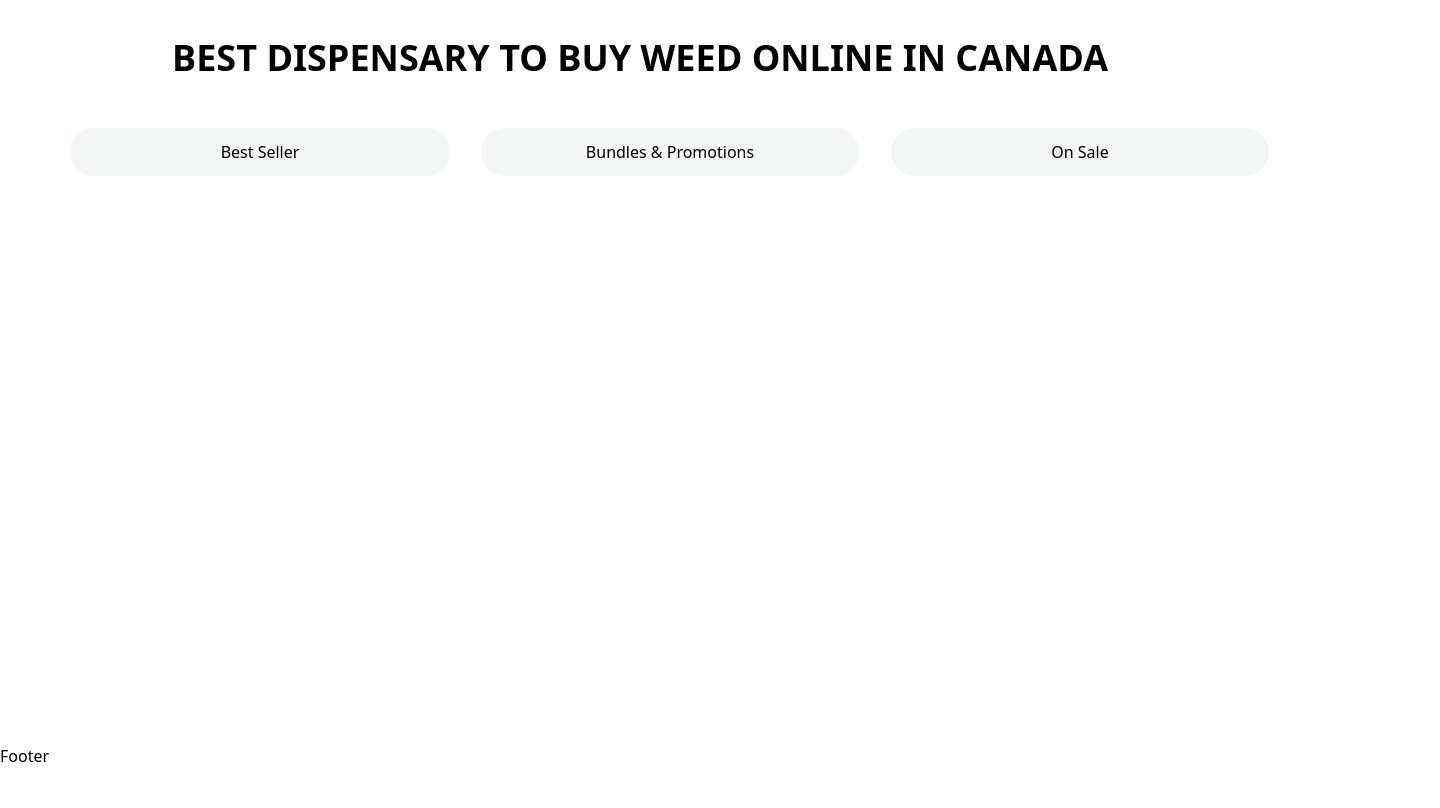
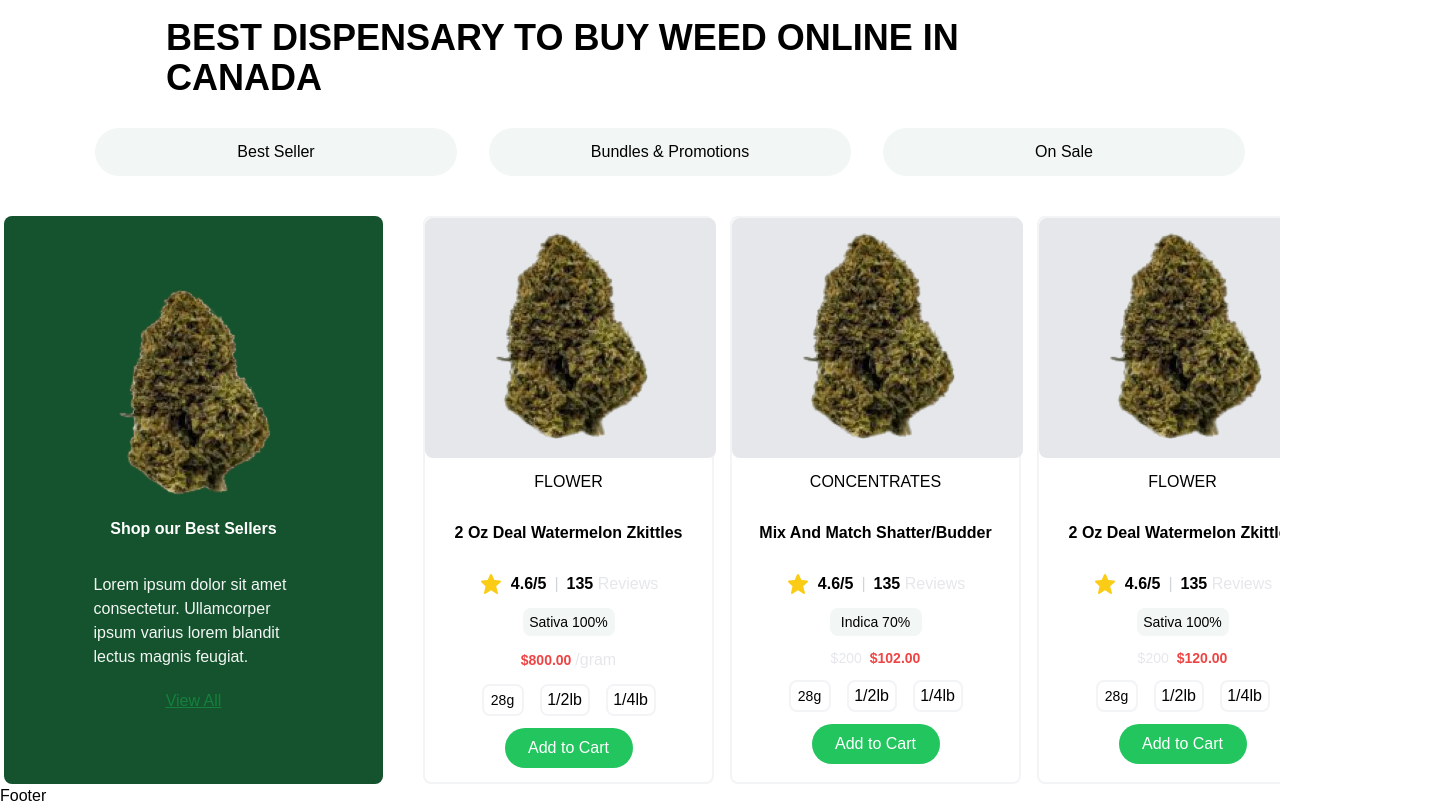
Before and after one commit to GboyegaAkere/medcannis, a React (Vite) app: page / in a window 1280 px wide. Shown: the part 1220-2028 px from the top of the page, 1440 px wide, since content can reach past the window. Before the commit the page ends 1988 px from the top, so only its background shows below. Built offline with nearby package versions, Linux system fonts and the light colour scheme.

Commit message:
working on the product section

```diff
--- a/src/components/BestSeller.jsx
+++ b/src/components/BestSeller.jsx
@@ -1,11 +1,13 @@
 import React from 'react'
+import Weed1 from "../assets/images/weed1.png"
+import {BiSolidStar} from "react-icons/bi"
 
 const BestSeller = () => {
   return (
     <div>
-        <div className='w-[434px] h-[40px] md:w-[1200px] md:h-[48px] flex flex-row justify-center items-center gap-8 md:ml-[70px]'>
+        <div className='w-[434px] h-[40px] md:w-[1200px] md:h-[48px] flex flex-row  px-[25px] md:mx-auto justify-center items-center gap-8 md:ml-[70px] scrollbar'>
             <div className='w-[378px] h-[48px] bg-sec flex items-center justify-center rounded-full'>
-                <button>Best Seller</button>
+                <button className=''>Best Seller</button>
             </div>
             <div className='w-[378px] h-[48px] bg-sec flex items-center justify-center rounded-full'>
                 <button>Bundles & Promotions</button>
@@ -15,7 +17,138 @@ const BestSeller = () => {
             </div>
         </div>
 
-        <div className='w-[1348px] h-[568px]'>
+        <div className='w-[1348px] h-[568px] md:justify-center md:mx-auto gap-4 flex  md:flex-row md:items-center flex-col mt-10 '>
+            <div className='w-[379px] h-[568px] mx-10 md:mx-auto bg-green-900 gap-4 flex flex-col items-center justify-center rounded-lg'>
+                <div className='w-[213px] h-[213px]'>
+                    <img src={Weed1} alt="" />
+                </div>
+                <div className='flex flex-col items-center justify-center gap-8'>
+                    <p className='font-bold text-white'>Shop our Best Sellers</p>
+                    <div className='w-[200px] h-[84px] '>
+                     <p className='text-sec'>Lorem ipsum dolor sit amet consectetur. Ullamcorper ipsum varius lorem blandit lectus magnis feugiat.</p>
+                    </div>
+                    <p className='text-green-700 underline'> <a href="">View All</a></p>
+                </div>
+            </div>
+
+           <div className='flex flex-row items-center mx-5  gap-4'>
+                <div className='md:w-[291px] h-[568px] mx-5 md:mx-auto border-2 border-gray-100 rounded-lg w-[379px]'>
+                        <div className='w-[379px] md:w-[291px] rounded-lg h-[240px] bg-gray-200 flex items-center justify-center'>
+                            <img src={Weed1} alt="" />
+                        </div>
+                        <div className='flex flex-col items-center justify-center gap-3 mt-3'>
+                            <p>FLOWER</p>
+                            <div className='w-[291px] h-[54px] flex flex-col items-center justify-center px-5'>
+                                <p className='font-bold'>2 Oz Deal Watermelon Zkittles </p>
+                            </div>
+                            <div className='flex flex-row items-center gap-2'>
+                                <p className='text-yellow-400 text-2xl'><BiSolidStar/></p>
+                                <p className='font-bold'>4.6/5</p>
+                                <p className='text-gray-300'>|</p>
+                                <p><span className='font-bold'>135</span> <span className='text-gray-200'>Reviews</span></p>
+                            </div>
+                            <div className='w-[92px] h-[28px] bg-sec flex items-center justify-center rounded-lg'>
+                                <p className='text-sm'>Sativa 100%</p>
+                            </div>
+                            <div>
+                                <span className='text-red-500 font-bold text-sm'>$800.00 </span>
+                                <span className='text-gray-200'>/gram</span>
+                            </div>
+                            <div className='flex flex-row items-center justify-center gap-4'>
+                                <div className='w-[42px] h-[32px] border-2 border-gray-100 flex items-center justify-center rounded-lg'>
+                                    <p className='text-sm'>28g</p>
+                                </div>
+                                <div className='w-[50px] h-[32px] border-2 border-gray-100 flex items-center justify-center rounded-lg'>
+                                    <p>1/2lb</p>
+                                </div>
+                                <div className='w-[50px] h-[32px] border-2 border-gray-100 flex items-center justify-center rounded-lg'>
+                                    <p>1/4lb</p>
+                                </div>
+                            </div>
+                            <div className='w-[128px] h-[40px] bg-green-500 flex items-center justify-center rounded-full'>
+                                <button className='text-white'>Add to Cart</button>
+                            </div>
+                        </div>
+                    </div>
+
+                    <div className='md:w-[291px] h-[568px] mx-5 md:mx-auto border-2 border-gray-100 rounded-lg w-[379px]'>
+                        <div className='w-[379px] md:w-[291px] rounded-lg h-[240px] bg-gray-200 flex items-center justify-center'>
+                            <img src={Weed1} alt="" />
+                        </div>
+                        <div className='flex flex-col items-center justify-center gap-3 mt-3'>
+                            <p>CONCENTRATES</p>
+                            <div className='w-[291px] h-[54px] flex flex-col items-center justify-center px-5'>
+                                <p className='font-bold'>Mix And Match Shatter/Budder </p>
+                            </div>
+                            <div className='flex flex-row items-center gap-2'>
+                                <p className='text-yellow-400 text-2xl'><BiSolidStar/></p>
+                                <p className='font-bold'>4.6/5</p>
+                                <p className='text-gray-300'>|</p>
+                                <p><span className='font-bold'>135</span> <span className='text-gray-200'>Reviews</span></p>
+                            </div>
+                            <div className='w-[92px] h-[28px] bg-sec flex items-center justify-center rounded-lg'>
+                                <p className='text-sm'>Indica 70%</p>
+                            </div>
+                            <div className='flex flex-row items-center gap-2'>
+                                <span className='text-gray-200 text-sm'>$200</span>
+                                <span className='text-red-500 font-bold text-sm'>$102.00 </span>
+                            </div>
+                            <div className='flex flex-row items-center justify-center gap-4'>
+                                <div className='w-[42px] h-[32px] border-2 border-gray-100 flex items-center justify-center rounded-lg'>
+                                    <p className='text-sm'>28g</p>
+                                </div>
+                                <div className='w-[50px] h-[32px] border-2 border-gray-100 flex items-center justify-center rounded-lg'>
+                                    <p>1/2lb</p>
+                                </div>
+                                <div className='w-[50px] h-[32px] border-2 border-gray-100 flex items-center justify-center rounded-lg'>
+                                    <p>1/4lb</p>
+                                </div>
+                            </div>
+                            <div className='w-[128px] h-[40px] bg-green-500 flex items-center justify-center rounded-full'>
+                                <button className='text-white'>Add to Cart</button>
+                            </div>
+                        </div>
+                    </div>
+
+                    <div className='md:w-[291px] h-[568px] mx-5 md:mx-auto border-2 border-gray-100 rounded-lg w-[379px]'>
+                        <div className='w-[379px] md:w-[291px] rounded-lg h-[240px] bg-gray-200 flex items-center justify-center'>
+                            <img src={Weed1} alt="" />
+                        </div>
+                        <div className='flex flex-col items-center justify-center gap-3 mt-3'>
+                            <p>FLOWER</p>
+                            <div className='w-[291px] h-[54px] flex flex-col items-center justify-center px-5'>
+                                <p className='font-bold'>2 Oz Deal Watermelon Zkittles </p>
+                            </div>
+                            <div className='flex flex-row items-center gap-2'>
+                                <p className='text-yellow-400 text-2xl'><BiSolidStar/></p>
+                                <p className='font-bold'>4.6/5</p>
+                                <p className='text-gray-300'>|</p>
+                                <p><span className='font-bold'>135</span> <span className='text-gray-200'>Reviews</span></p>
+                            </div>
+                            <div className='w-[92px] h-[28px] bg-sec flex items-center justify-center rounded-lg'>
+                                <p className='text-sm'>Sativa 100%</p>
+                            </div>
+                            <div className='flex flex-row items-center gap-2'>
+                                <span className='text-gray-200 text-sm'>$200</span>
+                                <span className='text-red-500 font-bold text-sm'>$120.00 </span>
+                            </div>
+                            <div className='flex flex-row items-center justify-center gap-4'>
+                                <div className='w-[42px] h-[32px] border-2 border-gray-100 flex items-center justify-center rounded-lg'>
+                                    <p className='text-sm'>28g</p>
+                                </div>
+                                <div className='w-[50px] h-[32px] border-2 border-gray-100 flex items-center justify-center rounded-lg'>
+                                    <p>1/2lb</p>
+                                </div>
+                                <div className='w-[50px] h-[32px] border-2 border-gray-100 flex items-center justify-center rounded-lg'>
+                                    <p>1/4lb</p>
+                                </div>
+                            </div>
+                            <div className='w-[128px] h-[40px] bg-green-500 flex items-center justify-center rounded-full'>
+                                <button className='text-white'>Add to Cart</button>
+                            </div>
+                        </div>
+                    </div>
+           </div>
 
         </div>
     </div>
--- a/src/components/Header.jsx
+++ b/src/components/Header.jsx
@@ -29,7 +29,7 @@ const Header = () => {
         </div>
       </div>
 
-      <div className=' md:hidden w-[390px] h-[56px] flex  flex-row justify-between items-center pr-[63px] pl-[10px] border-b-2 border-gray-100'>
+      <div className=' md:hidden w-[390px] h-[56px] flex mx-auto  flex-row justify-between items-center pr-[12px] pl-[10px] border-b-2 border-gray-100'>
           <FiMenu className='w-[24px] h-[24px]'/>
           <img src={Logo} alt=""
           className='w-[155px] h-[28px] object-contain'
@@ -46,8 +46,8 @@ const Header = () => {
         </div>
 
       </div>
-        <div className= 'md:hidden flex flex-row items-center justify-center gap-2 mt-2  w-[390px] h-[60px]'>
-          <input type="text" placeholder='Search' className='w-[250px] pl-3  h-[36px] rounded-full border-2 border-gray-100' />
+        <div className= 'md:hidden flex flex-row items-center mx-auto ml-12 gap-2 mt-2  w-[390px] h-[60px]'>
+          <input type="text" placeholder='Search' className='w-[298px] pl-3  h-[36px] rounded-full border-2 border-gray-100' />
           <div className='w-[36px] h-[36px] bg-green-500 rounded-full flex justify-center items-center mr-12'>
            <BsSearch className='w-[18px] h-[18px]'/>
           </div>
--- a/src/components/HeroSection.jsx
+++ b/src/components/HeroSection.jsx
@@ -9,25 +9,25 @@ import Home from "../assets/images/home.png"
 const HeroSection = () => {
   return (
     <>
-      <div className=" w-[390px] md:w-[1440px] h-[720px] bg-green-800 flex flex-col md:flex-row justify-center items-center pt-[50px] ">
+      <div className=" w-[390px] md:w-[1440px] h-[720px] bg-green-800 flex flex-col md:flex-row mx-auto md:justify-center items-center pt-[50px] ">
         <div className='flex flex-col'>
           <p className='font-normal tracker-wider  text-yellow-300'>BEST SELLER</p>
             <div className='w-[338px] h-[76px] md:w-[672px] md:h-[140px]'>
-              <p className='text-3xl md:text-5xl text-white font-semibold tracking-wider '>BEST DISPENSARY TO <br></br>BUY WEED ONLINE </p>
+              <p className='text-3xl md:text-5xl text-white font-semibold tracking-wider '>BEST DISPENSARY TO BUY WEED ONLINE </p>
             </div>
-          <p className='text-white text-sm'>Vitamins & Supplements</p>
+          <p className='text-white text-sm mt-10'>Vitamins & Supplements</p>
           <div className='flex flex-row items-center gap-2 mt-10 w-[275px] h-[27px] md:w-[356px] md:h-[56px]'>
             <p className='text-sm md:text-2xl font-semibold text-white'>Get 25% off</p>
             <p className='text-gray-100'>|</p>
             <p className='text-sm md:text-2xl  font-semibold text-white'>Free Shipping</p>
           </div>
-          <div className='w-[145px] h-[56px] md:w-[185px] md:h-[64px] cursor-pointer hover:bg-green-950 bg-green-500 rounded-full flex items-center  justify-center mt-6'>
+          <div className='w-[145px] h-[56px] md:w-[185px] md:h-[64px] cursor-pointer hover:bg-green-950 bg-green-500 transition-all ease-in-out duration-100 rounded-full flex items-center  justify-center mt-6'>
             <p className='text-white'>Shop All</p>
           </div>
         </div>
 
-        <div className='mr-[95px]'>
-          <div className='flex flex-row mr-[95px]'>
+        <div className='mr-[95px] '>
+          <div className='flex flex-row '>
             <img src={F1} alt="" />
             <img src={F2} alt="" />
           </div>
@@ -38,7 +38,7 @@ const HeroSection = () => {
 
       </div>
 
-      <div className='w-[390px] mb-30 h-[654px] gap-10 md:w-[1440px] md:h-[356px] pr-20 px-10 flex flex-col md:flex-row items-center justify-center md:gap-4 bg-sec'>
+      <div className='w-[390px] mb-30 h-[654px] gap-10 md:w-[1440px] md:h-[356px] pr-20 px-10 flex flex-col md:flex-row items-center mx-auto md:gap-4 pt-8 bg-sec'>
         <div className='md:w-[416px] md:h-[172px] flex flex-row gap-4 mb-8'>
           <div className=' w-[64px] h-[64px] md:w-[100px] md:h-[100px] rounded-full bg-white flex items-center justify-center'>
             <img src={Truck} alt="" className='w-[36px] h-[36px] md:w-[56px] md:h-[56px]' />
@@ -71,8 +71,8 @@ const HeroSection = () => {
         </div>
       </div>
 
-     <div className=' md:mx-auto ml-6  w-[342px] h-[114px] md:w-[948px] md:h-[140px] flex justify-center  items-center '>
-         <p className=' text-2xl md:text-4xl flex font-bold '>BEST DISPENSARY TO BUY WEED ONLINE IN CANADA</p>
+     <div className=' md:mx-auto mx-auto  w-[342px] h-[114px] md:w-[948px] md:h-[140px] flex  ml-12 md:justify-center  items-center '>
+         <p className=' text-2xl md:text-4xl flex font-bold  '>BEST DISPENSARY TO BUY WEED ONLINE IN CANADA</p>
      </div>
     </>
   )
--- a/src/index.css
+++ b/src/index.css
@@ -1,3 +1,21 @@
+* {
+    margin: 0;
+    padding: 0;
+    box-sizing: border-box;
+  }
+
+  body {
+    font-family: "Poppins", sans-serif, -apple-system, BlinkMacSystemFont,
+      "Segoe UI", Roboto, Oxygen, Ubuntu, Cantarell, "Open Sans", "Helvetica Neue",
+      sans-serif;
+  }
+
+  html,
+  body {
+    scroll-behavior: smooth;
+    overflow-x: hidden;
+  }
+
 @tailwind base;
 @tailwind components;
 @tailwind utilities;
```
Also changed, not shown: src/assets/images/weed1.png (added), src/assets/images/weed2.png (added).
